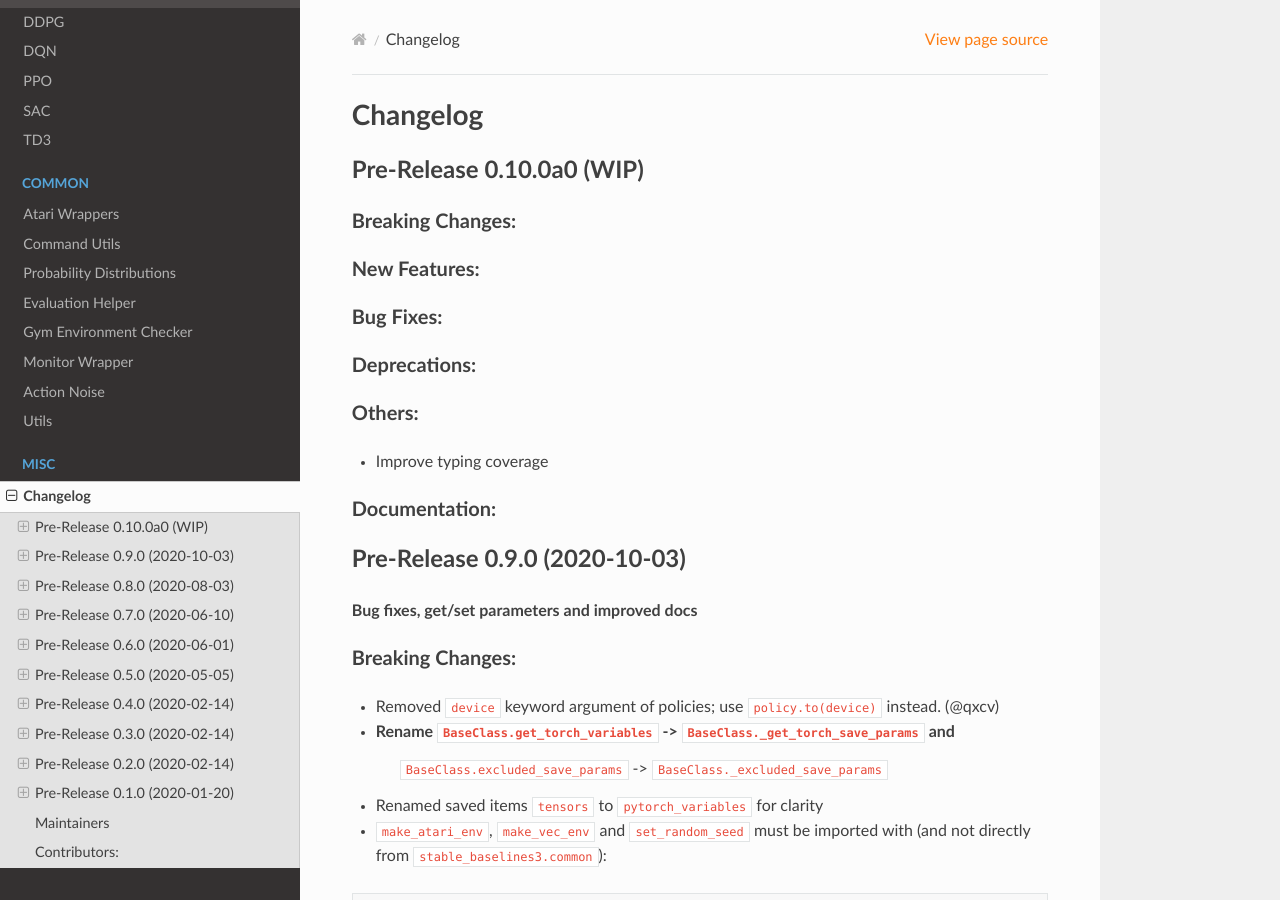
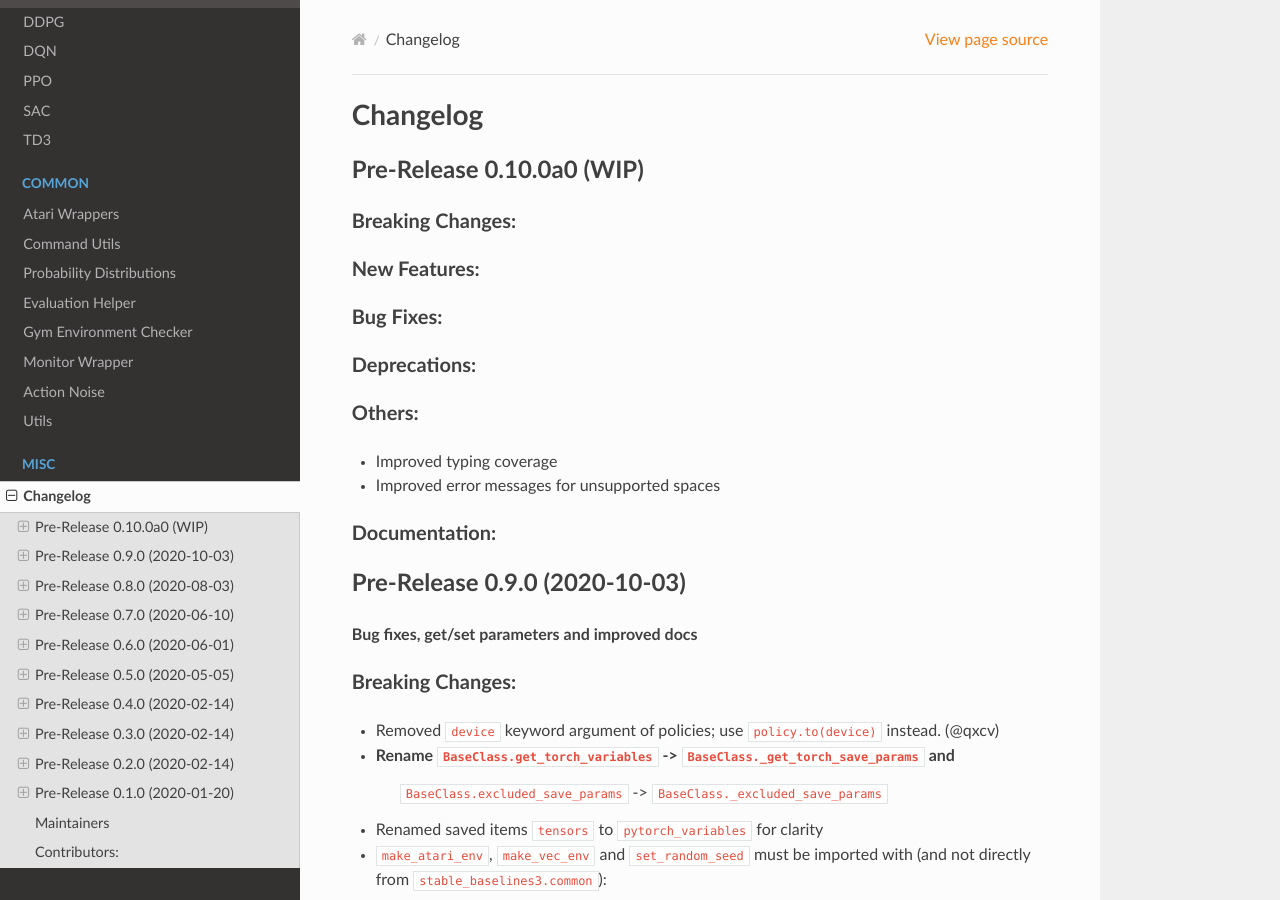
Before and after one commit to DLR-RM/stable-baselines3, a Sphinx documentation site: the page built from docs/misc/changelog.rst, in a window 1280 px wide and 900 px high. Built offline with Sphinx 7.4.7 and the Read the Docs theme 2.0.0, drawn with Linux system fonts in a browser that asks for light colours; pages that are not in the unit, such as notebooks, are missing from menus.

Commit message:
Improve error messages for unsupported spaces

```diff
--- a/docs/misc/changelog.rst
+++ b/docs/misc/changelog.rst
@@ -21,7 +21,8 @@ Deprecations:
 
 Others:
 ^^^^^^^
-- Improve typing coverage
+- Improved typing coverage
+- Improved error messages for unsupported spaces
 
 Documentation:
 ^^^^^^^^^^^^^^
```
Also changed, not shown: 1 other file.
